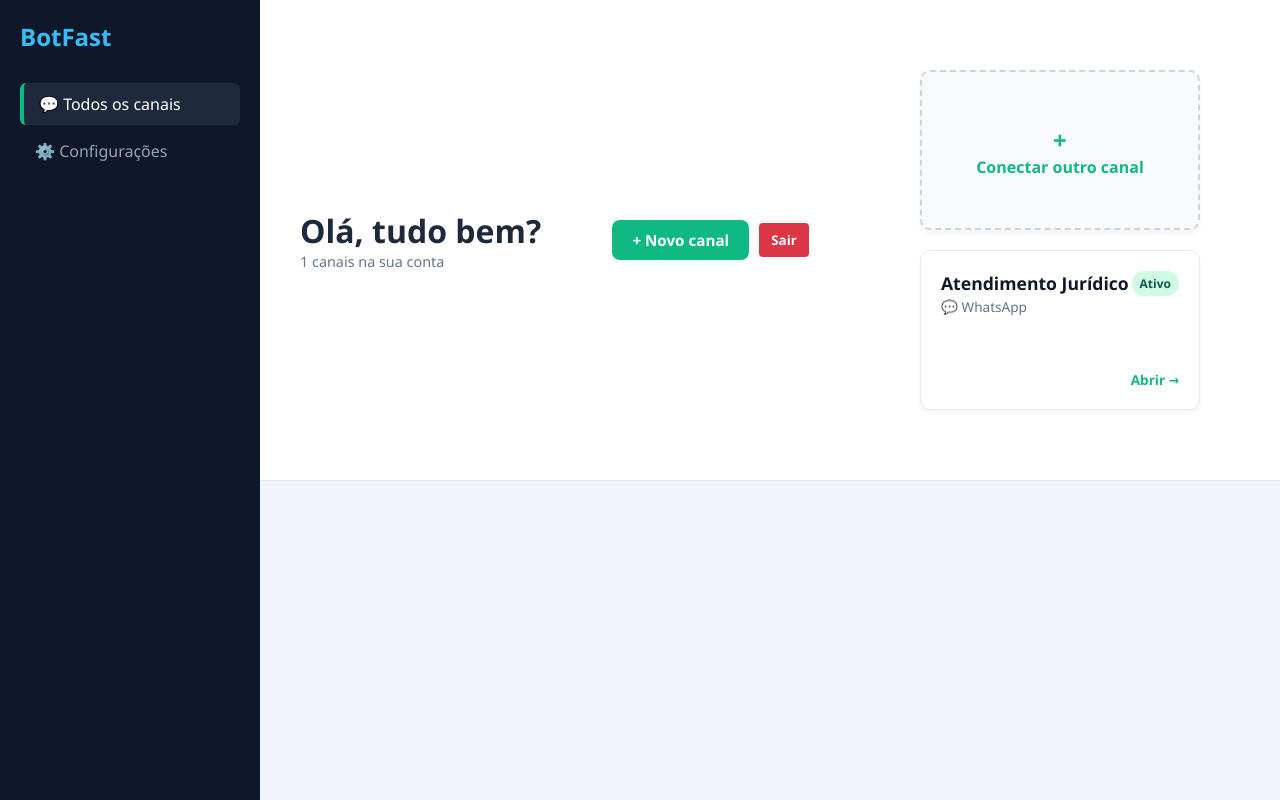
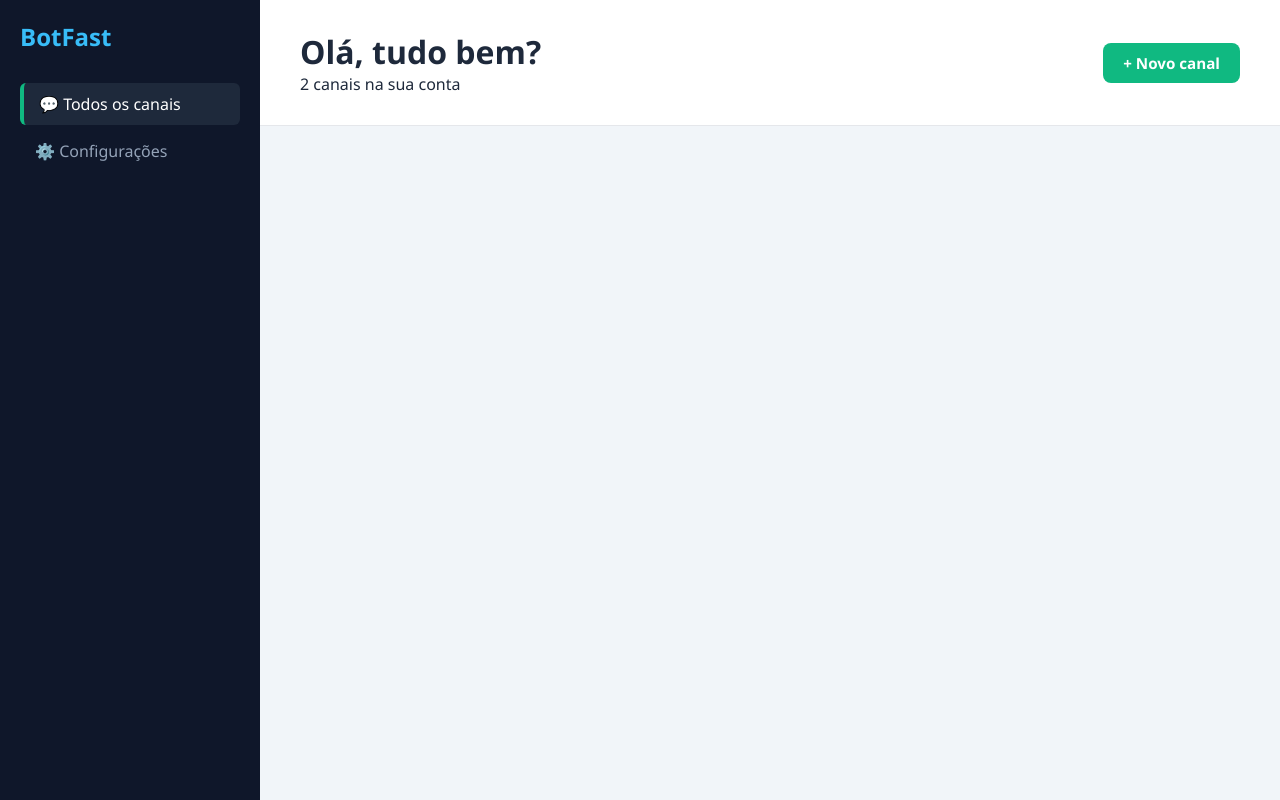
Before and after one commit to JorgeKZ/botfastchat, a website: page public/index.html in a window 1280 px wide. Drawn offline with Linux system fonts and the light colour scheme; sample sign-in values are in the browser's storage.

Commit message:
Ajusta HTML e CSS do painel inicial

```diff
--- a/public/index.html
+++ b/public/index.html
@@ -300,18 +300,20 @@
             <div class="sidebar-menu-item">⚙️ Configurações</div>
         </div>
         <div class="dash-content">
+    <!-- Cabeçalho com saudação à esquerda e botão à direita -->
             <div class="dash-header">
-                <div>
-                    <h1>Olá, tudo bem?</h1>
-                    <p style="color: #64748b; font-size: 0.9rem;" id="qtd-canais">Canais na sua conta</p>
-                </div>
-                <div style="display: flex; gap: 10px; align-items: center;">
-            <button class="btn-novo-canal" onclick="abrirModalCanal()">+ Novo canal</button>
-            <button onclick="localStorage.removeItem('token'); window.location.href='login.html';" style="background: #dc3545; color: white; border: none; padding: 8px 12px; border-radius: 4px; cursor: pointer; font-weight: bold;">Sair</button>
-            </div>
-            <div class="cards-grid" id="lista-canais"></div>
+        <div>
+            <h1>Olá, tudo bem?</h1>
+            <p>2 canais na sua conta</p>
         </div>
+           <button class="btn-novo-canal">+ Novo canal</button>
     </div>
+
+    <!-- Grade dos cards logo abaixo -->
+         <div class="cards-grid">
+        <!-- Seus cards entram aqui -->
+    </div>
+</div>
 
     <div id="modal-overlay">
         <div class="modal-box">
```
